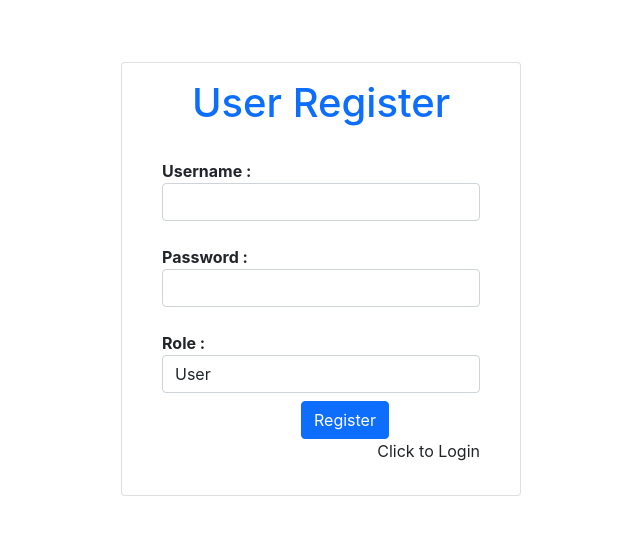
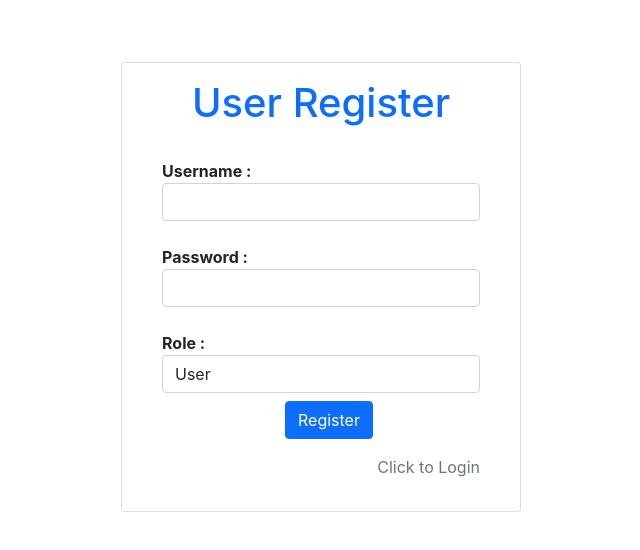
Before and after one commit to MITHUNMP157/student-management-system, a React (Create React App) app in the folder frontend/: page /#/register-portal in a window 1280 px wide. Shown: the top 550 px of the page, without its empty margins (319-959 px from the left). Built offline with nearby package versions, Linux system fonts and the light colour scheme; no server answers.

Commit message:
additional changes

```diff
--- a/frontend/src/component/register-login/RegisterPortal.js
+++ b/frontend/src/component/register-login/RegisterPortal.js
@@ -50,7 +50,7 @@ const RegisterPortal = () => {
   return (
     <div className=" row" style={{ marginTop: "50px" }}>
       <form onSubmit={handleSubmit} className="mt-2">
-        <div className="  col p-1">
+        <div className=" col p-1">
           <div className="container card" style={{ width: "400px" }}>
             <div className="card-body">
               <h1 className="text-primary">User Register</h1>
@@ -91,12 +91,12 @@ const RegisterPortal = () => {
                 </select>
               </div>
               <div>
-                <button className="register-btn btn btn-primary mt-2 ms-5">
+                <button className="register-btn btn btn-primary mt-2 ms-3">
                   Register
                 </button>
               </div>
               <Link to="/login-portal" style={{ textDecoration: "none" }}>
-                <p className="text-dark text-end">Click to Login</p>
+                <p className="text-secondary text-end mt-3">Click to Login</p>
               </Link>
             </div>
           </div>
```
